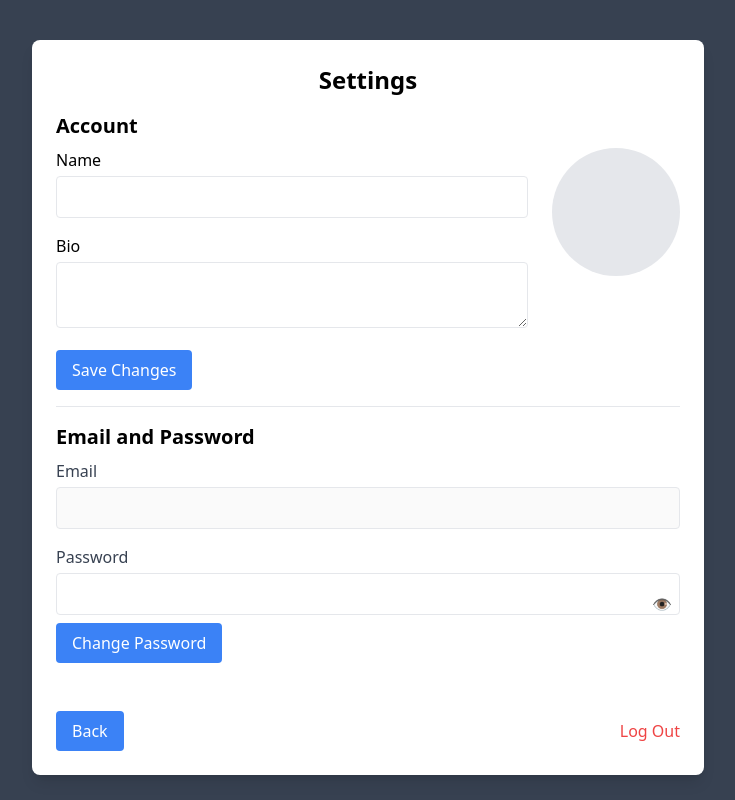
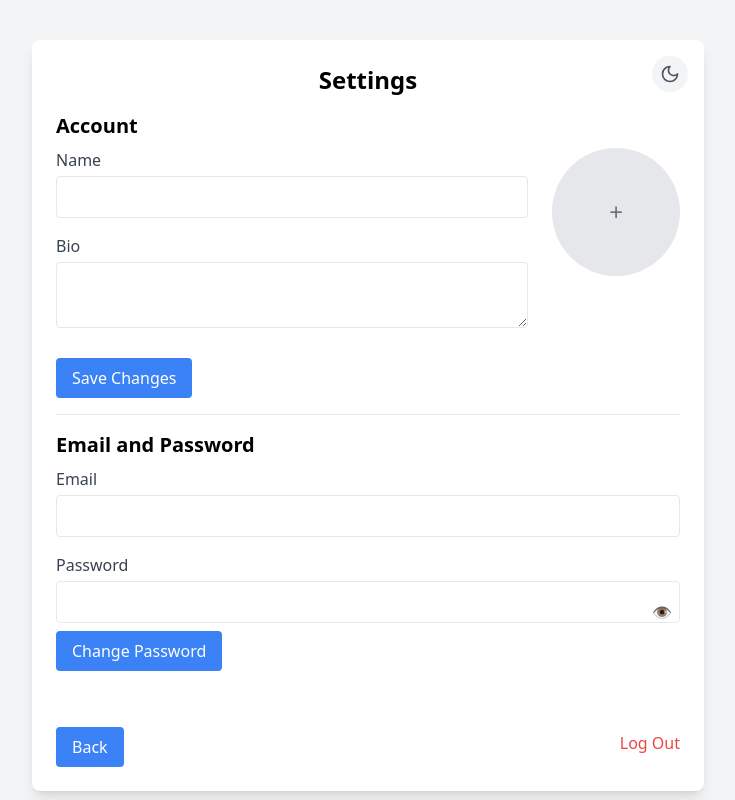
Before and after one commit to byQuexo/ChefChecker-UI, a Next.js app: page /settings in a window 1280 px wide. Shown: the whole page, without its empty margins (272-1007 px from the left). Built offline with nearby package versions, Linux system fonts and the light colour scheme; no server answers; the database is empty.

Commit message:
Settings functions with Backend

```diff
--- a/src/app/settings/page.tsx
+++ b/src/app/settings/page.tsx
@@ -2,30 +2,39 @@
 import React, { useState, useEffect, useRef } from 'react';
 import EmailPasswordSection from '../settings/EmailPasswordSection';
 import { getHTTP } from '../utils/utils';
+import rootStore from "@/app/utils/stores/globalStore";
+import { Moon, Sun } from "lucide-react";
+import {useRouter} from "next/navigation";
+import {observer} from "mobx-react-lite";
 
 interface SettingsProps {
-  userId?: string;
+  userId: string;
 }
 
-const user_Id = "0a4c9961-b2fd-4eb9-a087-2216eb3008ea";
-
-const Settings: React.FC<SettingsProps> = ({ userId = user_Id }) => {
+const Settings: React.FC<SettingsProps> = observer(function Settings({ userId }:SettingsProps) {
   const [name, setName] = useState('');
   const [bio, setBio] = useState('');
   const [email, setEmail] = useState('');
   const [password, setPassword] = useState('');
   const [profilePicture, setProfilePicture] = useState<string | null>(null);
   const [showPassword, setShowPassword] = useState(false);
+  const [isUpdating, setIsUpdating] = useState(false);
+  const router = useRouter();
 
   const fileInputRef = useRef<HTMLInputElement>(null);
 
   useEffect(() => {
     if (userId) {
+      setName('');
+      setBio('');
+      setEmail('');
+      setPassword('');
+      setProfilePicture('');
+
       fetchUserData(userId);
     }
   }, [userId]);
 
-  // fetching user data
   const fetchUserData = async (userId: string) => {
     try {
       const response = await getHTTP().get(`/api/users/${userId}`);
@@ -33,11 +42,9 @@ const Settings: React.FC<SettingsProps> = ({ userId = user_Id }) => {
         const data = await response.json();
         const userData = data.user;
 
-        // Populate form with fetched user data
         setName(userData.username || '');
         setBio(userData.bio || '');
         setEmail(userData.email || '');
-        setPassword(userData.password || '');
         setProfilePicture(userData.profileImage || null);
       } else {
         console.error("Failed to fetch user data", response.status);
@@ -56,24 +63,49 @@ const Settings: React.FC<SettingsProps> = ({ userId = user_Id }) => {
     const file = e.target.files?.[0];
     if (file) {
       const reader = new FileReader();
-      reader.onloadend = () => setProfilePicture(reader.result as string);
+      reader.onloadend = () => {
+        const result = reader.result as string;
+        setProfilePicture(result);
+        rootStore.setProfilePicture(result);
+      };
       reader.readAsDataURL(file);
+    }
+  };
+
+  const darkMode = rootStore.darkMode;
+
+  const toggleDarkMode = async () => {
+    if (isUpdating) return;
+
+    try {
+      setIsUpdating(true);
+      await rootStore.updatePreferences({darkMode: !darkMode});
+    } catch (error) {
+      console.error('Failed to toggle dark mode:', error);
+    } finally {
+      setIsUpdating(false);
     }
   };
 
   const handleSaveChanges = async () => {
     try {
+      if (!userId) {
+        console.error("User  ID is required");
+        return;
+      }
+
       const response = await getHTTP().post('/api/users/preferences', {
         userId,
         username: name,
         bio,
-        email,
         password,
         profileImage: profilePicture || "",
+        preferences: JSON.stringify({darkMode: rootStore.darkMode}), // Convert to string
       });
 
       if (response.ok) {
         console.log("Profile updated successfully");
+        fetchUserData(userId);
       } else {
         console.error("Failed to update profile", response.status);
       }
@@ -82,33 +114,58 @@ const Settings: React.FC<SettingsProps> = ({ userId = user_Id }) => {
     }
   };
 
-  const handleGoBack = () => console.log("Back to previous page");
-  const handleLogout = () => console.log("User logged out");
+  const handleGoBack = () => {
+    router.push('/');
+  };
+
+  const handleLogout = () => {
+    router.push('/');
+    rootStore.clearStore()
+  };
 
   return (
-    <div className="flex flex-col items-center min-h-screen bg-gray-700">
-      <div className="w-full max-w-2xl bg-white shadow-lg rounded-lg mt-10 p-6">
-        <h1 className="text-2xl font-semibold mb-4 text-center text-black">Settings</h1>
+      <div className={`flex flex-col items-center min-h-screen relative transition-colors duration-300 ${
+          darkMode ? 'bg-gray-900 text-white' : 'bg-gray-100 text-black'
+      }`}>
+        <div className="w-full max-w-2xl bg-white dark:bg-gray-800 shadow-lg rounded-lg mt-10 p-6 relative">
+          <button
+              onClick={toggleDarkMode}
+              disabled={isUpdating}
+              className={`absolute top-4 right-4 p-2 rounded-full transition-colors duration-200 ${
+                  darkMode
+                      ? 'bg-gray-700 hover:bg-gray-600 text-yellow-300'
+                      : 'bg-gray-100 hover:bg-gray-200 text-gray-600'
+              }`}
+              aria-label="Toggle dark mode"
+          >
+            {darkMode ? (
+                <Sun className="w-5 h-5"/>
+            ) : (
+                <Moon className="w-5 h-5"/>
+            )}
+          </button>
+
+          <h1 className={`text-2xl font-semibold mb-4 text-center ${darkMode ? 'text-white' : 'text-black'}`}>Settings</h1>
 
           <div className="border-b pb-4 mb-4">
-          <h2 className="text-xl font-semibold mb-2 text-black">Account</h2>
-
+            <h2 className={`text-xl font-semibold mb-2 ${darkMode ? 'text-white' : 'text-black'}`}>Account</h2>
+            <div className="flex items-center gap-4"></div>
             <div className="flex justify-between items-start">
               <div className="flex-1 mr-6">
                 <div className="mb-4">
-                <label className="block mb-1 text-black">Name</label>
+                  <label className={`block mb-1 ${darkMode ? 'text-gray-300' : 'text-gray-700'}`}>Name</label>
                   <input
                       type="text"
-                  className="w-full p-2 border rounded text-black"
+                      className={`w-full p-2 border rounded ${darkMode ? 'bg-gray-700 text-white' : 'bg-white text-black'}`}
                       value={name}
                       onChange={handleNameChange}
                   />
                 </div>
 
                 <div className="mb-4">
-                <label className="block mb-1 text-black">Bio</label>
+                  <label className={`block mb-1 ${darkMode ? 'text-gray-300' : 'text-gray-700'}`}>Bio</label>
                   <textarea
-                  className="w-full p-2 border rounded text-black"
+                      className={`w-full p-2 border rounded ${darkMode ? 'bg-gray-700 text-white' : 'bg-white text-black'}`}
                       maxLength={200}
                       value={bio}
                       onChange={handleBioChange}
@@ -116,7 +173,9 @@ const Settings: React.FC<SettingsProps> = ({ userId = user_Id }) => {
                 </div>
 
                 <button
-                className="bg-blue-500 text-white px-4 py-2 rounded hover:bg-blue-600"
+                    className={`px-4 py-2 mt-2 rounded hover:bg-blue-600 ${
+                        darkMode ? 'bg-blue-700 text-white' : 'bg-blue-500 text-white'
+                    }`}
                     onClick={handleSaveChanges}
                 >
                   Save Changes
@@ -124,15 +183,16 @@ const Settings: React.FC<SettingsProps> = ({ userId = user_Id }) => {
               </div>
 
               <div
-              className="relative w-32 h-32 bg-gray-200 rounded-full flex items-center justify-center overflow-hidden cursor-pointer"
+                  className={`relative w-32 h-32 ${darkMode ? 'bg-gray-700' : 'bg-gray-200'} rounded-full flex items-center justify-center overflow-hidden cursor-pointer`}
                   onClick={handleProfilePictureClick}
               >
                 {profilePicture ? (
-                <img src={profilePicture} alt="Profile" className="w-full h-full object-cover" />
+                    <img src={profilePicture} alt="Profile" className="w-full h-full object-cover"/>
                 ) : (
-                <span className="text-gray-500 text-2xl"></span>
+                    <span className={`text-2xl ${darkMode ? 'text-gray-300' : 'text-gray-500'}`}>+</span>
                 )}
-              <div className="absolute inset-0 bg-black bg-opacity-50 opacity-0 hover:opacity-100 transition-opacity duration-300 flex items-center justify-center text-white text-sm font-semibold">
+                <div
+                    className={`absolute inset-0 bg-black bg-opacity-50 opacity-0 hover:opacity-100 transition-opacity duration-300 flex items-center justify-center text-white text-sm font-semibold`}>
                   Change Picture
                 </div>
               </div>
@@ -141,7 +201,7 @@ const Settings: React.FC<SettingsProps> = ({ userId = user_Id }) => {
                   ref={fileInputRef}
                   accept="image/*"
                   onChange={handleProfilePictureChange}
-              style={{ display: 'none' }}
+                  style={{display: 'none'}}
               />
             </div>
           </div>
@@ -154,10 +214,15 @@ const Settings: React.FC<SettingsProps> = ({ userId = user_Id }) => {
               showPassword={showPassword}
               togglePasswordVisibility={togglePasswordVisibility}
               handleChangePassword={handleSaveChanges}
+              darkMode={darkMode}
           />
 
+
           <div className="flex justify-between items-center">
-          <button className="bg-blue-500 text-white px-4 py-2 rounded hover:bg-blue-600" onClick={handleGoBack}>
+            <button className={`px-4 py-2 mt-2 rounded hover:bg-blue-600 ${
+                darkMode ? 'bg-blue-700 text-white' : 'bg-blue-500 text-white'
+            }`}
+                    onClick={handleGoBack}>
               Back
             </button>
             <button className="text-red-500" onClick={handleLogout}>
@@ -167,6 +232,6 @@ const Settings: React.FC<SettingsProps> = ({ userId = user_Id }) => {
         </div>
       </div>
   );
-};
+});
 
 export default Settings;
--- a/src/app/utils/stores/globalStore.ts
+++ b/src/app/utils/stores/globalStore.ts
@@ -139,10 +139,12 @@ class RootStore {
     public clearStore(): void {
         this.currentUserId = null;
         this.userThemeMode = false;
+        this.userProfilePicture = null;
 
         if (typeof window !== 'undefined') {
             window.localStorage.removeItem('id');
             window.localStorage.setItem('darkMode', 'false');
+            window.localStorage.removeItem('profilePicture');
         }
     }
 }
```
Also changed, not shown: src/app/settings/EmailPasswordSection.tsx (+19 -10 lines). Lines whose indentation alone changed are shown as unchanged.
